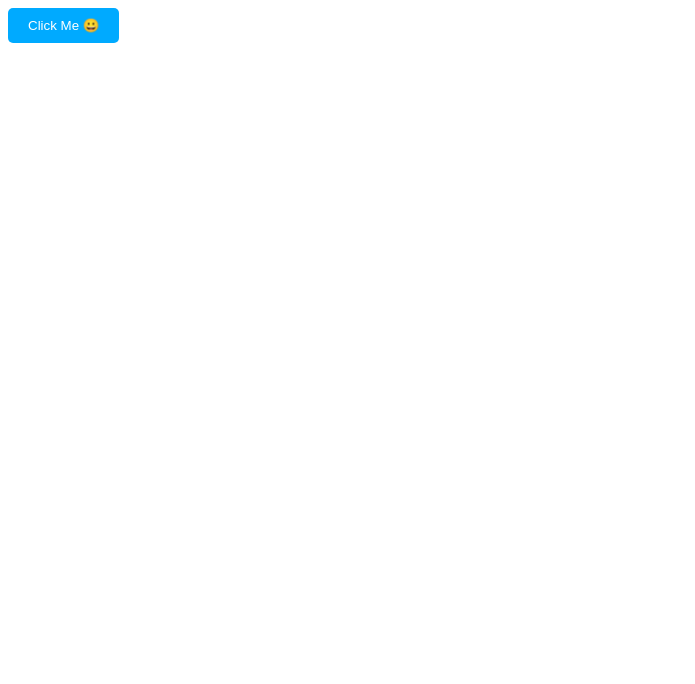
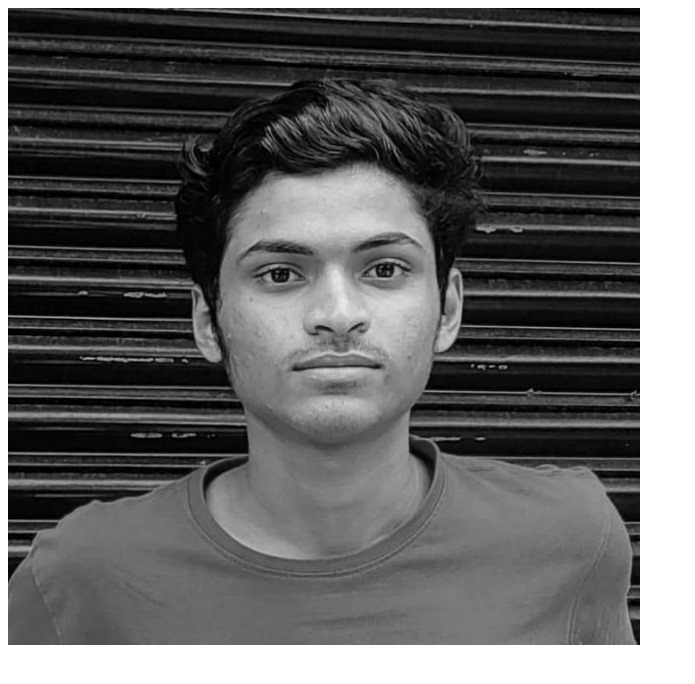
Before and after one commit to muhsinachipra/React-Practise, a React (Vite) app: page / in a window 1280 px wide. Shown: the top 684 px of the page, without its empty margins (0-695 px from the left). Built offline with nearby package versions, Linux system fonts and the light colour scheme; the HTML template or start-up script is replaced by a standard one.

Commit message:
event handling on image

```diff
--- a/src/App.jsx
+++ b/src/App.jsx
@@ -6,6 +6,7 @@ import Button from "./Button/Button";
 import Student from "./Student";
 import UserGreeting from "./UserGreeting";
 import List from "./List";
+import ProfilePicture from "./ProfilePicture";
 
 function App() {
   // const fruits = [
@@ -26,7 +27,7 @@ function App() {
 
   return (
     <>
-      <Button/>
+      <ProfilePicture/>
     </>
   );
 }
--- a/src/Button/Button.jsx
+++ b/src/Button/Button.jsx
@@ -1,21 +1,11 @@
 import styles from "./Button.module.css";
 
 export default function Button() {
-  //   const handleClick = () => console.log("OUCH!");
-  //   const handleClick2 = (name) => console.log(`${name} stop clicking me`);
-  let count = 0
 
-  const handleClick = (name) => {
-    if(count<3){
-        count++
-        console.log(`${name} you clicked me ${count} times`)
-    }else{
-        console.log(`${name} stop clicking me`)
-    }
-  };
+    const handleClick = (e) => e.target.textContent = "OUCH! 😵"
 
   return (
-    <button className={styles.button} onClick={() => handleClick("MUHSIN")}>
+    <button className={styles.button} onDoubleClick={(e) => handleClick(e)}>
       Click Me 😀
     </button>
   );
--- /dev/null
+++ b/src/ProfilePicture.jsx
@@ -0,0 +1,7 @@
+export default function ProfilePicture() {
+  const imageUrl = "/src/assets/Image.jpg";
+
+  const handleClick = (e) => e.target.style.display = "none";
+
+  return <img src={imageUrl} onClick={(e) => handleClick(e)}></img>;
+}
```
